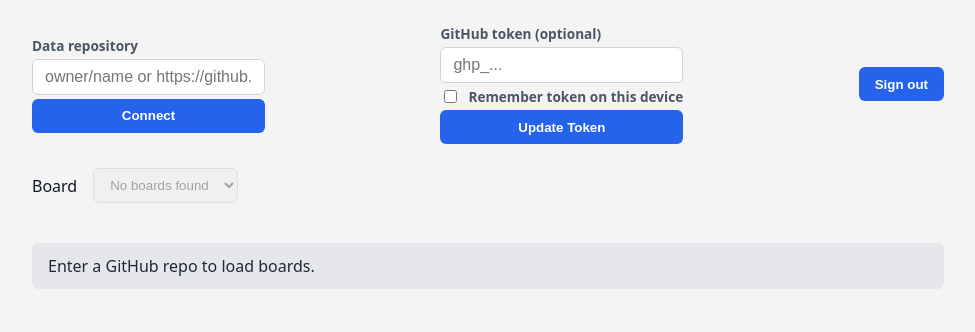
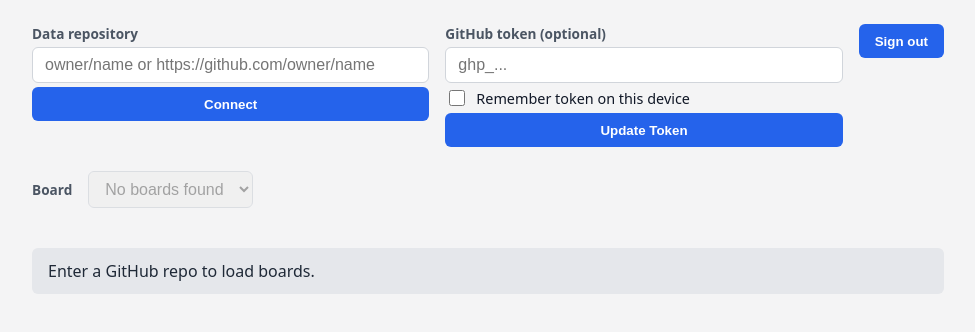
Before and after one commit to samhavos/samhavos.github.io, a website built with Vite: page index.html in a window 1280 px wide. Shown: the whole page, without its empty margins (152-1127 px from the left). Built offline with nearby package versions, Linux system fonts and the light colour scheme.

Commit message:
Better css

```diff
--- a/src/main.ts
+++ b/src/main.ts
@@ -70,31 +70,34 @@ if (!app) {
   throw new Error("Missing root container");
 }
 
+app.classList.add("app");
 app.innerHTML = `
-  <header>
-    <div class="field-group repo-group">
-      <label for="repo-input">Data repository</label>
-      <input id="repo-input" name="repo" placeholder="owner/name or https://github.com/owner/name" autocomplete="off" />
-      <button id="repo-apply" type="button">Connect</button>
+  <header class="app__header">
+    <div class="app__control-group app__control-group--repo">
+      <label class="app__control-label" for="repo-input">Data repository</label>
+      <input class="app__control-input" id="repo-input" name="repo" placeholder="owner/name or https://github.com/owner/name" autocomplete="off" />
+      <button class="app__button app__button--connect" id="repo-apply" type="button">Connect</button>
     </div>
-    <div class="field-group token-group">
-      <label for="token-input">GitHub token (optional)</label>
-      <input id="token-input" name="token" type="password" autocomplete="off" placeholder="ghp_..." />
-      <div class="checkbox-row">
-        <input id="token-remember" type="checkbox" />
-        <label for="token-remember">Remember token on this device</label>
+    <div class="app__control-group app__control-group--token">
+      <label class="app__control-label" for="token-input">GitHub token (optional)</label>
+      <input class="app__control-input" id="token-input" name="token" type="password" autocomplete="off" placeholder="ghp_..." />
+      <div class="app__checkbox-row">
+        <input class="app__checkbox" id="token-remember" type="checkbox" />
+        <label class="app__checkbox-label" for="token-remember">Remember token on this device</label>
       </div>
-      <button id="token-apply" type="button">Update Token</button>
+      <button class="app__button app__button--token" id="token-apply" type="button">Update Token</button>
     </div>
-    <button id="sign-out" type="button">Sign out</button>
+    <button class="app__button app__button--sign-out" id="sign-out" type="button">Sign out</button>
   </header>
-  <main>
-    <div class="board-meta">
-      <label for="board-select">Board</label>
-      <select id="board-select"></select>
-      <span id="board-info"></span>
+  <main class="app__main">
+    <div class="board">
+      <div class="board__meta">
+        <label class="board__label" for="board-select">Board</label>
+        <select class="board__select" id="board-select"></select>
+        <span class="board__info" id="board-info"></span>
+      </div>
+      <div class="board__grid" id="board-grid" aria-busy="false"></div>
     </div>
-    <div class="board-grid" id="board-grid" aria-busy="false"></div>
   </main>
   <footer class="status" id="status"></footer>
 `;
@@ -454,12 +457,12 @@ function renderBoard(board: LoadedBoard | null): void {
   doc.items.forEach((item, index) => {
     const button = document.createElement("button");
     button.type = "button";
-    button.className = "board-square";
+    button.className = "board__square";
     button.dataset.index = index.toString();
     button.textContent = item.text || "\u00A0";
 
     if (item.checkedAt) {
-      button.classList.add("checked");
+      button.classList.add("board__square--checked");
     }
 
     button.addEventListener("click", () => {
@@ -714,8 +717,8 @@ function setStatus(message: StatusMessage): void {
   elements.status.textContent = message.text;
   elements.status.className = "status";
   if (message.level === "error") {
-    elements.status.classList.add("error");
+    elements.status.classList.add("status--error");
   } else if (message.level === "success") {
-    elements.status.classList.add("success");
+    elements.status.classList.add("status--success");
   }
 }
--- a/src/styles.css
+++ b/src/styles.css
@@ -14,7 +14,7 @@ body {
   min-height: 100vh;
 }
 
-#app {
+.app {
   display: flex;
   flex-direction: column;
   gap: 1.5rem;
@@ -23,34 +23,38 @@ body {
   margin: 0 auto;
 }
 
-header {
+.app__header {
   display: flex;
   flex-wrap: wrap;
   gap: 1rem;
-  align-items: center;
+  align-items: flex-start;
   justify-content: space-between;
 }
 
-header .field-group {
+.app__control-group {
   display: flex;
   flex-direction: column;
   gap: 0.25rem;
+  min-width: 220px;
+  flex: 1 1 280px;
 }
 
-header label {
+.app__control-label,
+.board__label {
   font-size: 0.85rem;
   font-weight: 600;
   color: #4b5563;
 }
 
-header input {
+.app__control-input,
+.board__select {
   padding: 0.5rem 0.75rem;
   border: 1px solid #d1d5db;
   border-radius: 0.375rem;
   font-size: 1rem;
 }
 
-header button {
+.app__button {
   padding: 0.6rem 1rem;
   border-radius: 0.375rem;
   border: none;
@@ -60,37 +64,64 @@ header button {
   cursor: pointer;
 }
 
-header button:disabled {
+.app__button:disabled {
   background-color: #9ca3af;
   cursor: not-allowed;
 }
 
-main {
+.app__checkbox-row {
+  display: flex;
+  align-items: center;
+  gap: 0.5rem;
+  font-size: 0.9rem;
+}
+
+.app__checkbox {
+  width: 1rem;
+  height: 1rem;
+}
+
+.app__checkbox-label {
+  cursor: pointer;
+}
+
+.app__main {
   display: grid;
   gap: 1rem;
 }
 
-.board-meta {
+.board {
+  display: grid;
+  gap: 1rem;
+}
+
+.board__meta {
   display: flex;
   flex-wrap: wrap;
   gap: 1rem;
   align-items: center;
 }
 
-.board-grid {
+.board__info {
+  font-size: 0.9rem;
+  color: #4b5563;
+}
+
+.board__grid {
   display: grid;
   gap: 1px;
   background-color: #9ca3af;
 }
 
-.board-grid[aria-busy="true"] {
+.board__grid[aria-busy="true"] {
   opacity: 0.6;
   pointer-events: none;
 }
 
-.board-square {
+.board__square {
   background-color: #fff;
   min-height: 100px;
+  aspect-ratio: 1 / 1;
   padding: 0.75rem;
   display: flex;
   align-items: center;
@@ -100,7 +131,7 @@ main {
   transition: background-color 0.2s ease;
 }
 
-.board-square.checked {
+.board__square--checked {
   background-color: #d1fae5;
   text-decoration: line-through;
 }
@@ -112,25 +143,12 @@ main {
   color: #1f2937;
 }
 
-.status.error {
+.status--error {
   background-color: #fee2e2;
   color: #991b1b;
 }
 
-.status.success {
+.status--success {
   background-color: #dcfce7;
   color: #14532d;
 }
-
-select {
-  padding: 0.5rem 0.75rem;
-  border-radius: 0.375rem;
-  border: 1px solid #d1d5db;
-}
-
-.checkbox-row {
-  display: flex;
-  align-items: center;
-  gap: 0.5rem;
-  font-size: 0.9rem;
-}
```
Also changed, not shown: AGENTS.md (added, +3 -0 lines).
